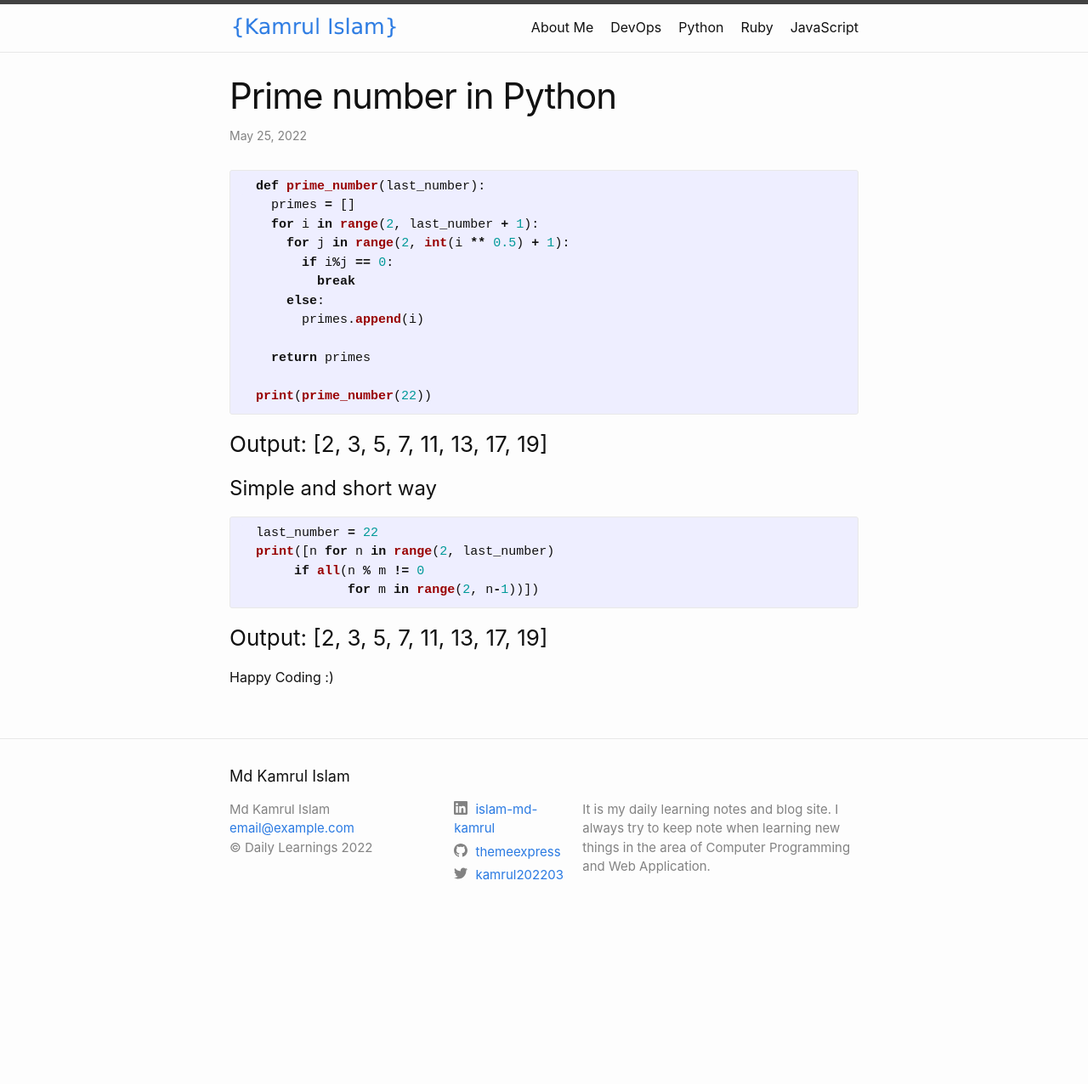
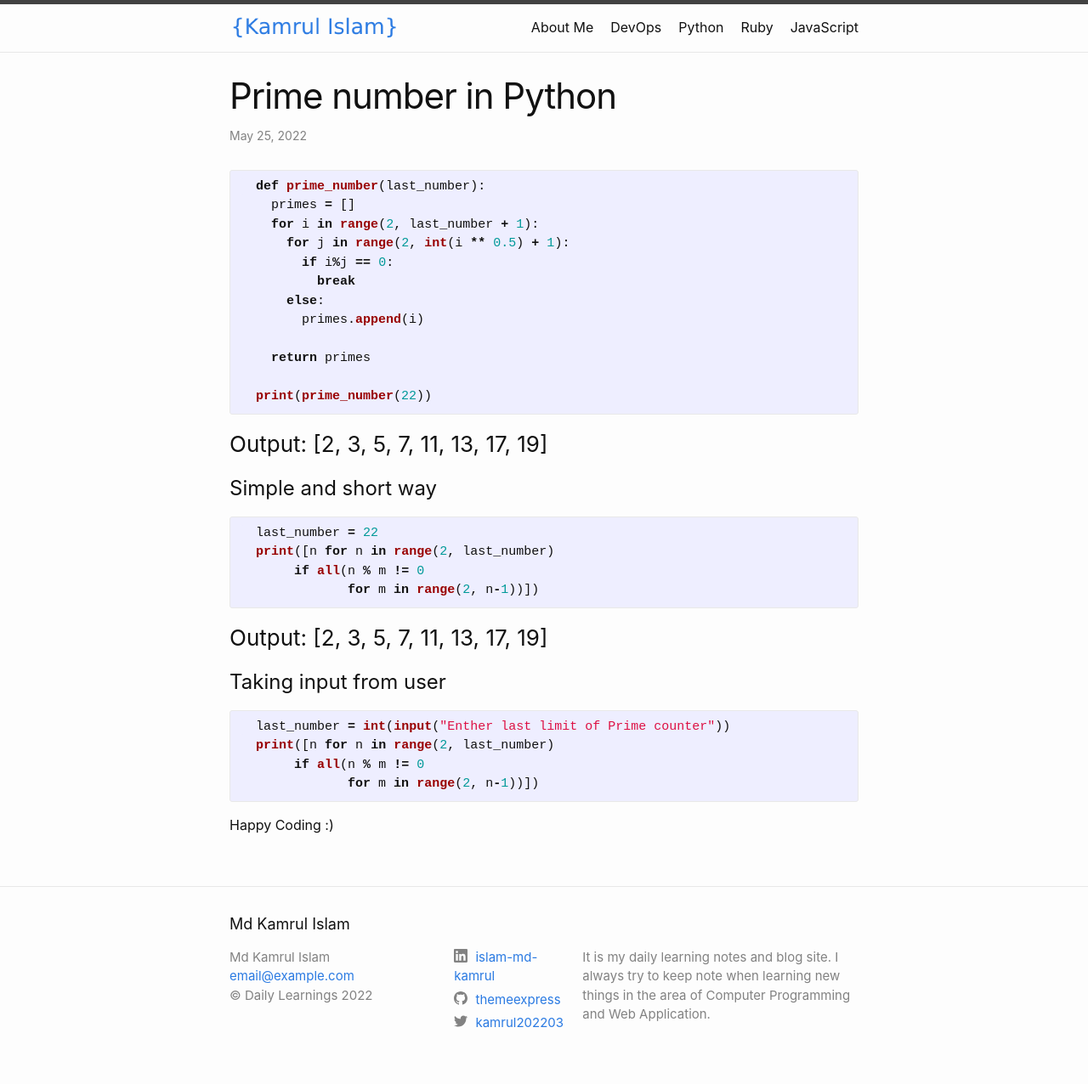
Before and after one commit to themeexpress/themeexpress.github.io, a Jekyll site: the page built from python/_posts/2022-05-25-Prime-number-in-python.markdown, in a window 1280 px wide. Shown: the whole page at 85% size. Built offline with Jekyll 4.4.1, drawn with Linux system fonts in a browser that asks for light colours; before the commit the page ends 1102 px from its top, so only the background shows below that.

Commit message:
with user input

```diff
--- a/python/_posts/2022-05-25-Prime-number-in-python.markdown
+++ b/python/_posts/2022-05-25-Prime-number-in-python.markdown
@@ -35,4 +35,13 @@ category: Python
 
 ### Output: [2, 3, 5, 7, 11, 13, 17, 19]
 
+# Taking input from user
+
+{% highlight python %}
+  last_number = int(input("Enther last limit of Prime counter"))
+  print([n for n in range(2, last_number)
+       if all(n % m != 0
+              for m in range(2, n-1))])
+{% endhighlight %}
+
 Happy Coding :)
```
